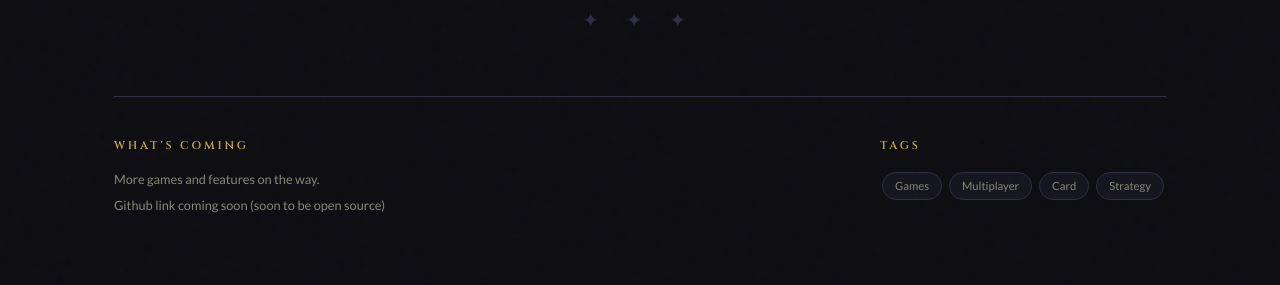
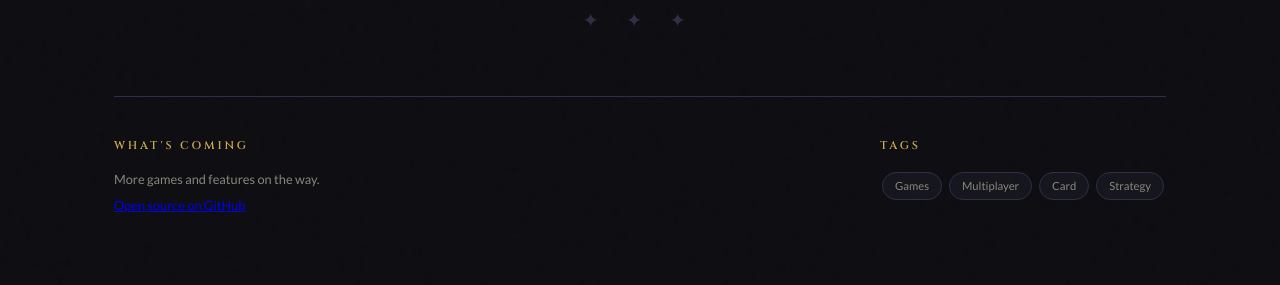
Before and after one commit to JODLYO/ttbg-web-app, a Django app: page / in a window 1280 px wide. Shown: the part 1120-1405 px from the top of the page. Run offline with Django 5.2, Linux system fonts and the light colour scheme.

Commit message:
add open source link and update readme

```diff
--- a/game_site/home/templates/home/home.html
+++ b/game_site/home/templates/home/home.html
@@ -106,7 +106,7 @@
             <div>
                 <h3>What's Coming</h3>
                 <p>More games and features on the way.</p>
-                <li>Github link coming soon (soon to be open source)</li>
+                <li><a href="https://github.com/JODLYO/ttbg-web-app/" target="_blank" rel="noopener noreferrer">Open source on GitHub</a></li>
             </div>
             <div>
                 <h3>Tags</h3>
```
Also changed, not shown: README.md.
